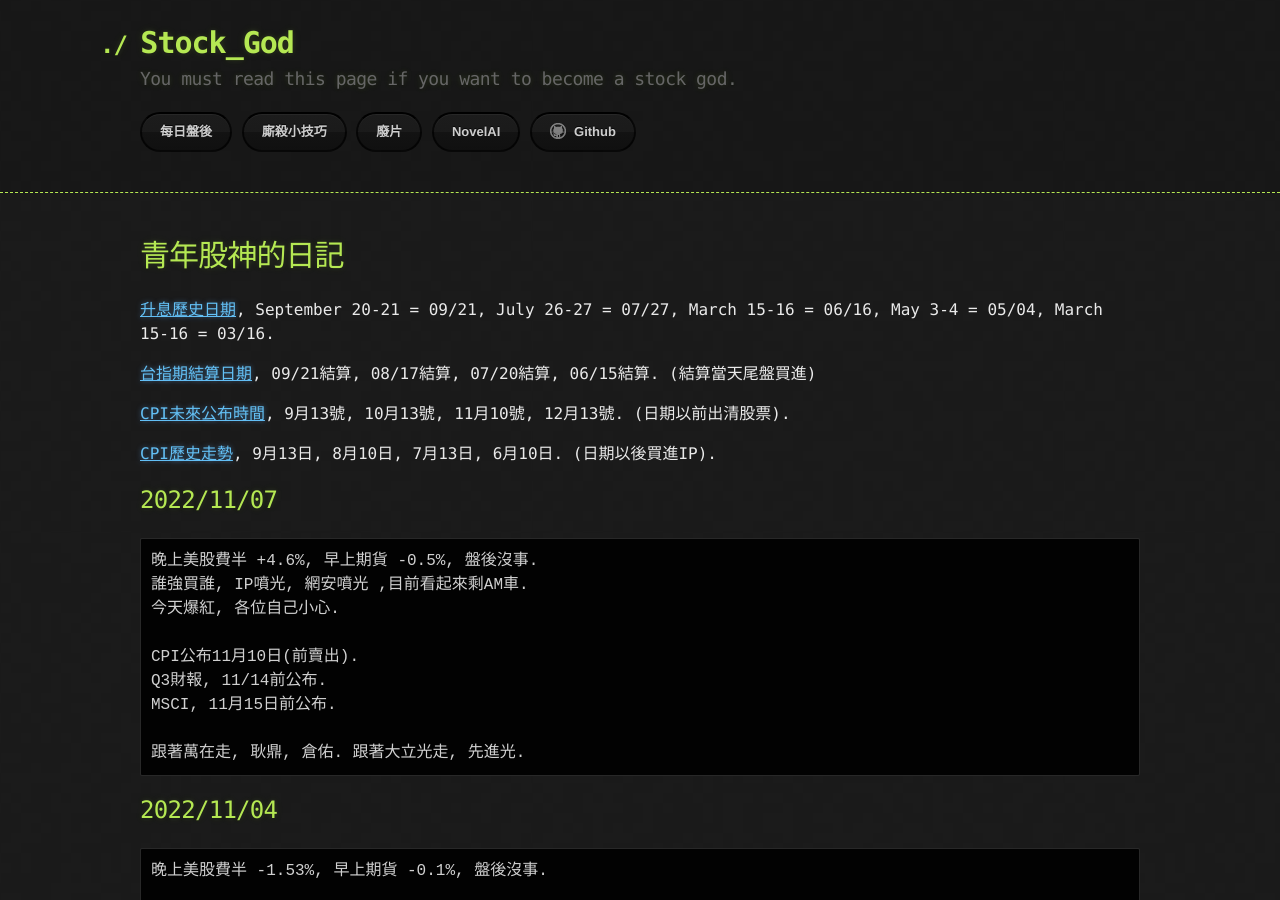
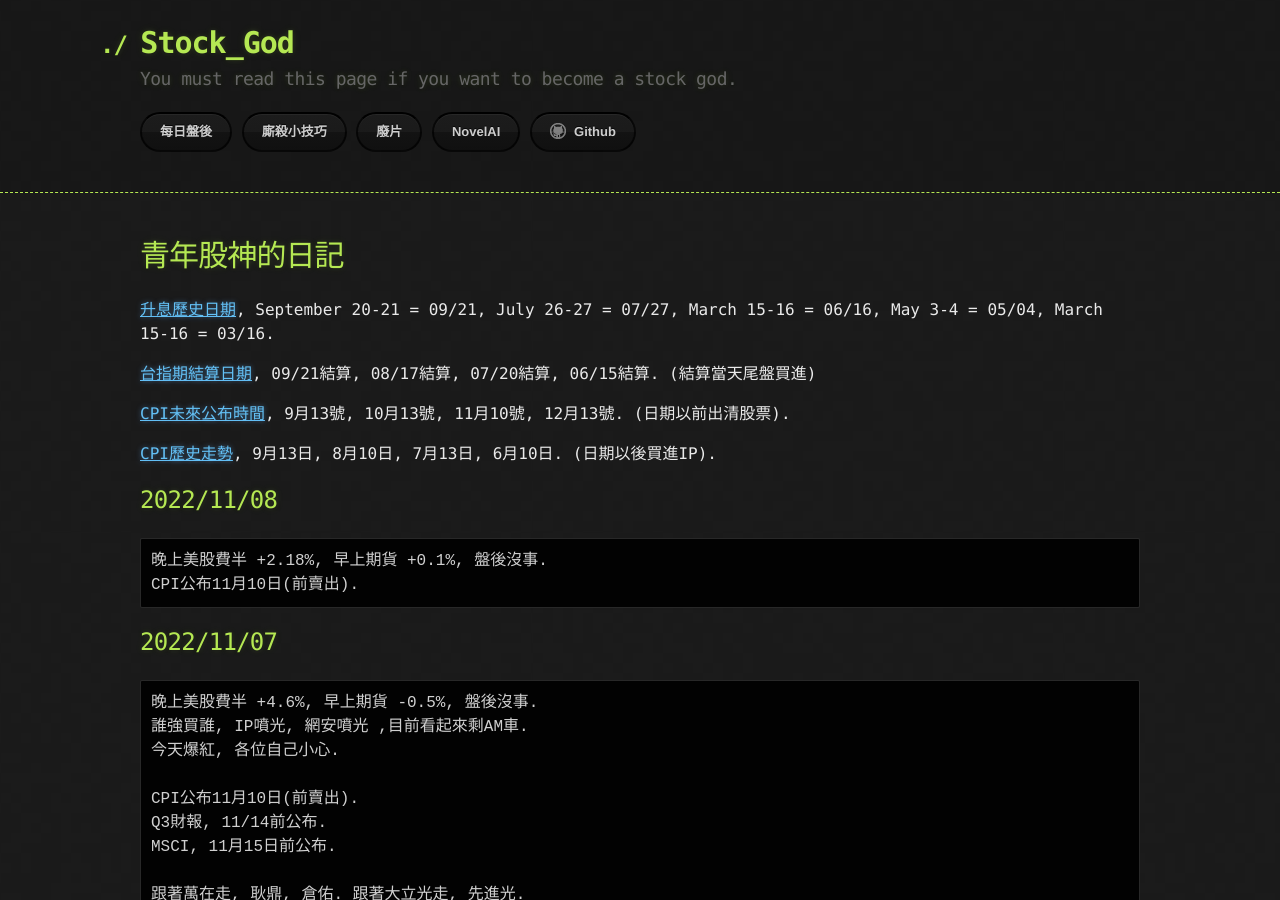
Before and after one commit to lepg5487/Stock_God, a Jekyll site: the page built from index.md, in a window 1280 px wide and 900 px high. Built offline with Jekyll 4.4.1, drawn with Linux system fonts in a browser that asks for light colours; our own code applies the rules of GitHub Pages for plain Markdown files.

Commit message:
Update index.md

````diff
--- a/index.md
+++ b/index.md
@@ -11,6 +11,12 @@ layout: testlayouts
 [CPI未來公布時間](https://chihyun.tw/cpi-release-date/), 9月13號, 10月13號, 11月10號, 12月13號. (日期以前出清股票).
 
 [CPI歷史走勢](https://hk.investing.com/economic-calendar/cpi-733), 9月13日, 8月10日, 7月13日, 6月10日. (日期以後買進IP).
+
+## 2022/11/08
+```
+晚上美股費半 +2.18%, 早上期貨 +0.1%, 盤後沒事.
+CPI公布11月10日(前賣出).
+```
 
 ## 2022/11/07
 ```
````
